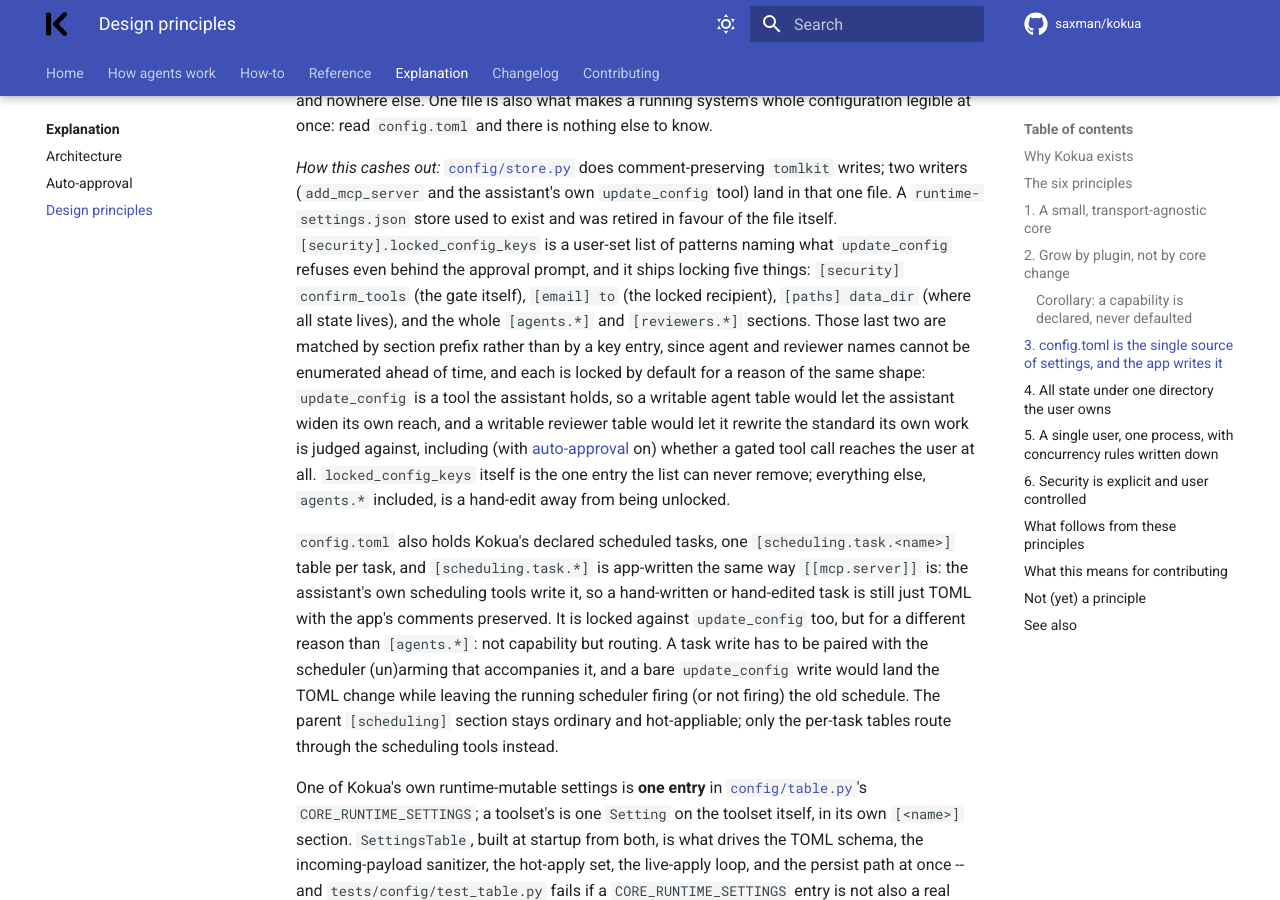
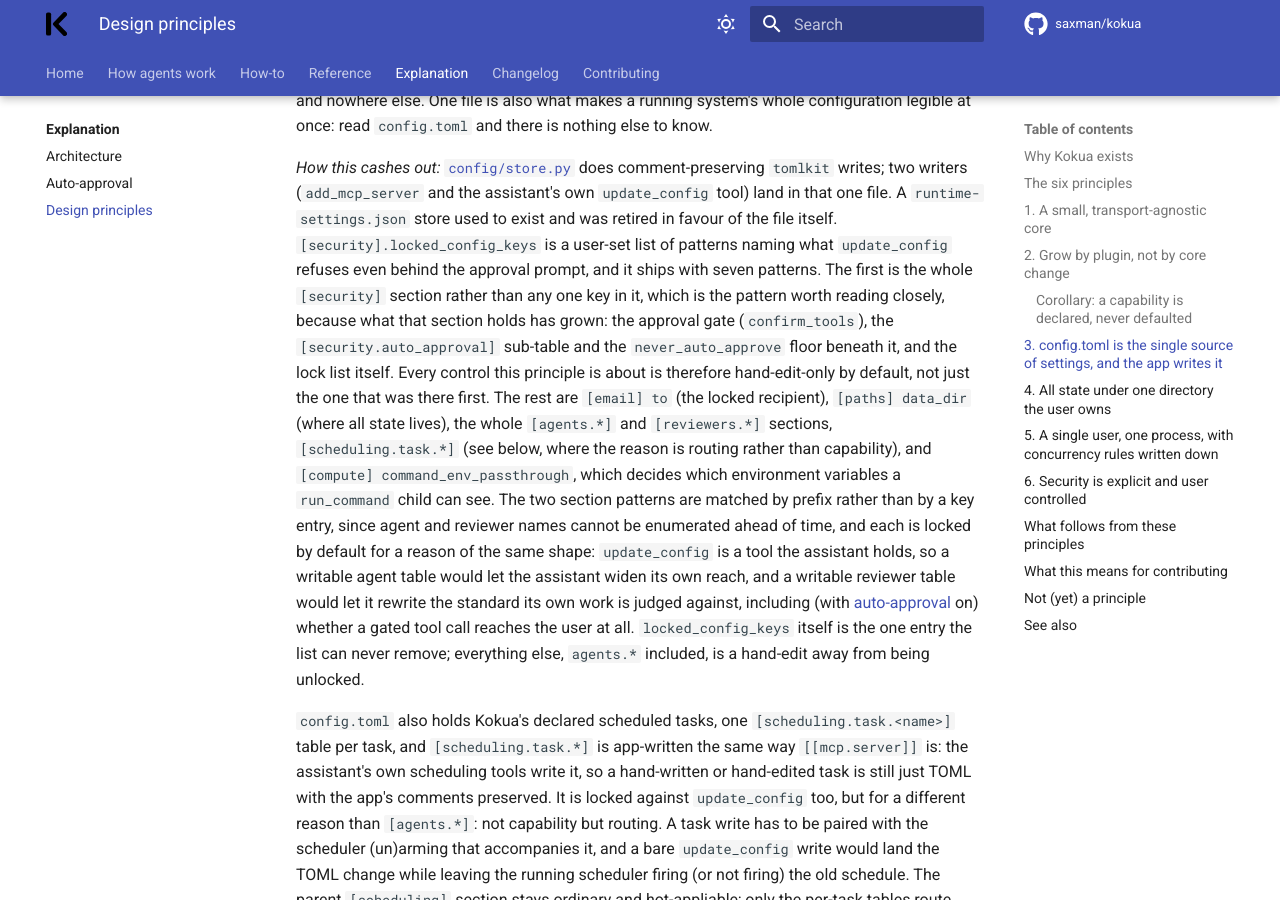
Before and after one commit to saxman/kokua, an MkDocs documentation site: the page built from docs/explanation/design-principles.md, in a window 1280 px wide and 900 px high, scrolled down 3445 px. Built offline with MkDocs 1.6.1 and Material for MkDocs 9.7.7, drawn with Linux system fonts in a browser that asks for light colours; comment, search, counter and statistics services are not loaded; some of the changed text lies outside the part shown.

Commit message:
docs: correct two stated counts the code had moved past, and pin a claim about it
The turn-invariant count was the one this commit could still catch: invariant 8
landed earlier on this branch, and five lines across CLAUDE.md, README.md,
architecture.md, and design-principles.md still said seven, so the new page's
own "invariant 8" reference pointed a reader at a module four documents denied.
The design-principles passage about six principles beating seven is untouched:
that one counts principles, not invariants.

The lock-list count mattered more than its size suggests. Both pages named
[security] confirm_tools as the first locked thing when the shipped pattern is
security.*, the whole section, which was a harmless simplification until this
branch put never_auto_approve and the [security.auto_approval] sub-table in that
same section. A reader could have concluded either was writable by
update_config. Both pages now name the section and say what it holds.

Also: the card's model field is plural on a quorum and now reads that way, the
example reviewer's description no longer contradicts the prompt four lines
below it, and a test pins the claim that a reviewer's description reaches no
consumer, which was prose about code with nothing behind it.

Co-Authored-By: Claude Opus 5 (1M context) <noreply@anthropic.com>

```diff
--- a/docs/explanation/design-principles.md
+++ b/docs/explanation/design-principles.md
@@ -139,16 +139,22 @@ else. One file is also what makes a running system's whole configuration legible
 `tomlkit` writes; two writers (`add_mcp_server` and the assistant's own `update_config` tool) land in
 that one file. A `runtime-settings.json` store used to exist and was
 retired in favour of the file itself. `[security].locked_config_keys` is a user-set list of patterns
-naming what `update_config` refuses even behind the approval prompt, and it ships locking five things:
-`[security] confirm_tools` (the gate itself), `[email] to` (the locked recipient), `[paths] data_dir`
-(where all state lives), and the whole `[agents.*]` and `[reviewers.*]` sections. Those last two are
-matched by section prefix rather than by a key entry, since agent and reviewer names cannot be
-enumerated ahead of time, and each is locked by default for a reason of the same shape: `update_config`
-is a tool the assistant holds, so a writable agent table would let the assistant widen its own reach,
-and a writable reviewer table would let it rewrite the standard its own work is judged against,
-including (with [auto-approval](auto-approval.md) on) whether a gated tool call reaches the user at
-all. `locked_config_keys` itself is the one entry the list can never remove; everything else,
-`agents.*` included, is a hand-edit away from being unlocked.
+naming what `update_config` refuses even behind the approval prompt, and it ships with seven patterns.
+The first is the whole `[security]` section rather than any one key in it, which is the pattern worth
+reading closely, because what that section holds has grown: the approval gate (`confirm_tools`), the
+`[security.auto_approval]` sub-table and the `never_auto_approve` floor beneath it, and the lock list
+itself. Every control this principle is about is therefore hand-edit-only by default, not just the one
+that was there first. The rest are `[email] to` (the locked recipient), `[paths] data_dir` (where all
+state lives), the whole `[agents.*]` and `[reviewers.*]` sections, `[scheduling.task.*]` (see below,
+where the reason is routing rather than capability), and `[compute] command_env_passthrough`, which
+decides which environment variables a `run_command` child can see. The two section patterns are matched
+by prefix rather than by a key entry, since agent and reviewer names cannot be enumerated ahead of
+time, and each is locked by default for a reason of the same shape: `update_config` is a tool the
+assistant holds, so a writable agent table would let the assistant widen its own reach, and a writable
+reviewer table would let it rewrite the standard its own work is judged against, including (with
+[auto-approval](auto-approval.md) on) whether a gated tool call reaches the user at all.
+`locked_config_keys` itself is the one entry the list can never remove; everything else, `agents.*`
+included, is a hand-edit away from being unlocked.
 
 `config.toml` also holds Kokua's declared scheduled tasks, one `[scheduling.task.<name>]` table per
 task, and `[scheduling.task.*]` is app-written the same way `[[mcp.server]]` is: the assistant's own
--- a/src/kokua/config.example.toml
+++ b/src/kokua/config.example.toml
@@ -262,7 +262,7 @@ so, and where it went wrong if it did, saying up front that those are the criter
 # system_message is required rather than defaulted: it is the part of that feature you are meant to
 # read, and a security reviewer with no stated standard reviews nothing.
 [reviewers.approval]
-description = "Answers three questions about one gated tool call."
+description = "Answers three questions about one gated tool call, and writes the sentence you read."
 # A different model from [assistant].model is the point: a reviewer running the same model as the agent
 # it reviews can be talked out of the same judgement by the same text. Startup warns if they match.
 # model = "anthropic:claude-haiku-4-5-20251001"
```
Also changed, not shown: other parts of docs/explanation/design-principles.md (+1 -1 lines), CHANGELOG.md (+3 -2 lines), CLAUDE.md (+1 -1 lines), README.md (+3 -3 lines), docs/explanation/architecture.md (+1 -1 lines), docs/explanation/auto-approval.md (+10 -7 lines), docs/reference/configuration.md (+3 -2 lines), 1 other file.
